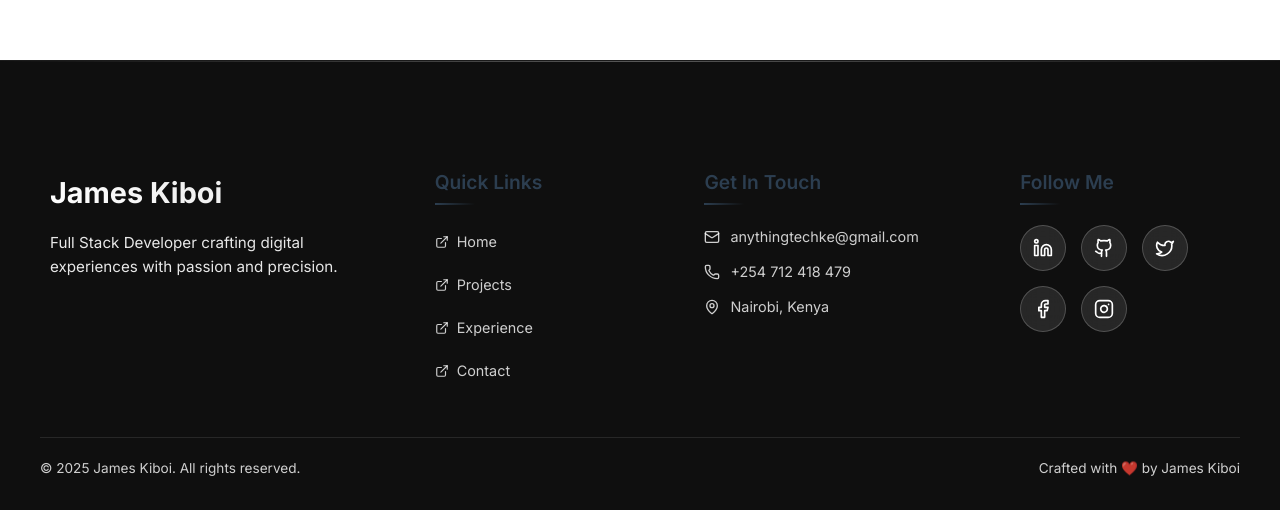
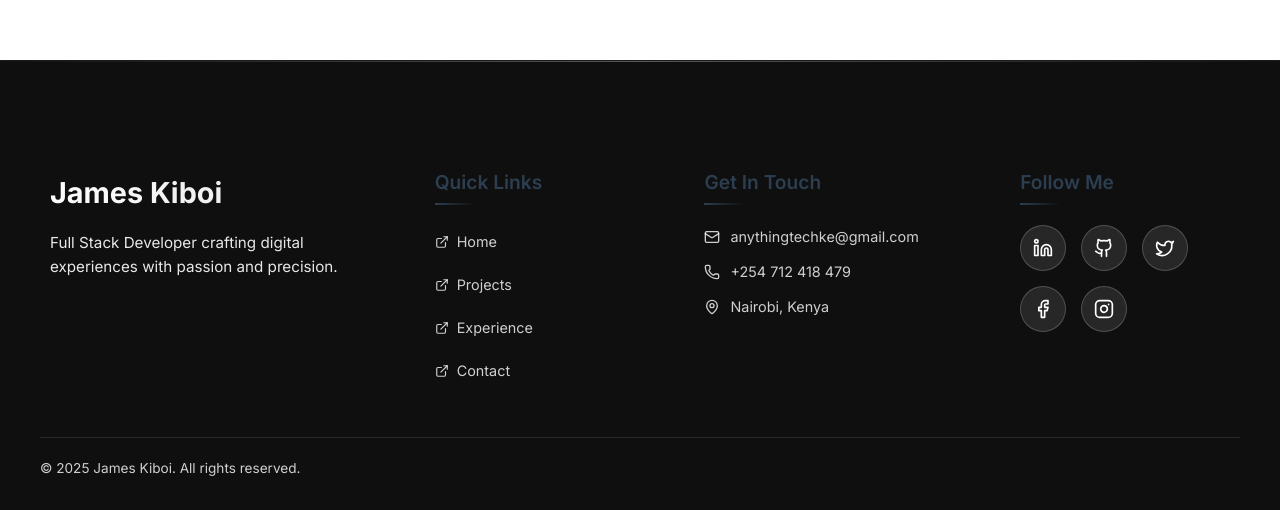
Before and after one commit to JKiboi/portfolio, a React (Create React App) app: page /contacts in a window 1280 px wide. Shown: the part 1100-1610 px from the top of the page. Built offline with nearby package versions, Linux system fonts and the light colour scheme.

Commit message:
new commit

```diff
--- a/src/components/Footer.js
+++ b/src/components/Footer.js
@@ -133,9 +133,9 @@ const Footer = () => {
             <p className="copyright">
               © {currentYear} James Kiboi. All rights reserved.
             </p>
-            <p className="crafted-by">
+            {/* <p className="crafted-by">
               Crafted with <span className="heart">❤️</span> by James Kiboi
-            </p>
+            </p> */}
           </div>
         </div>
       </div>
```
